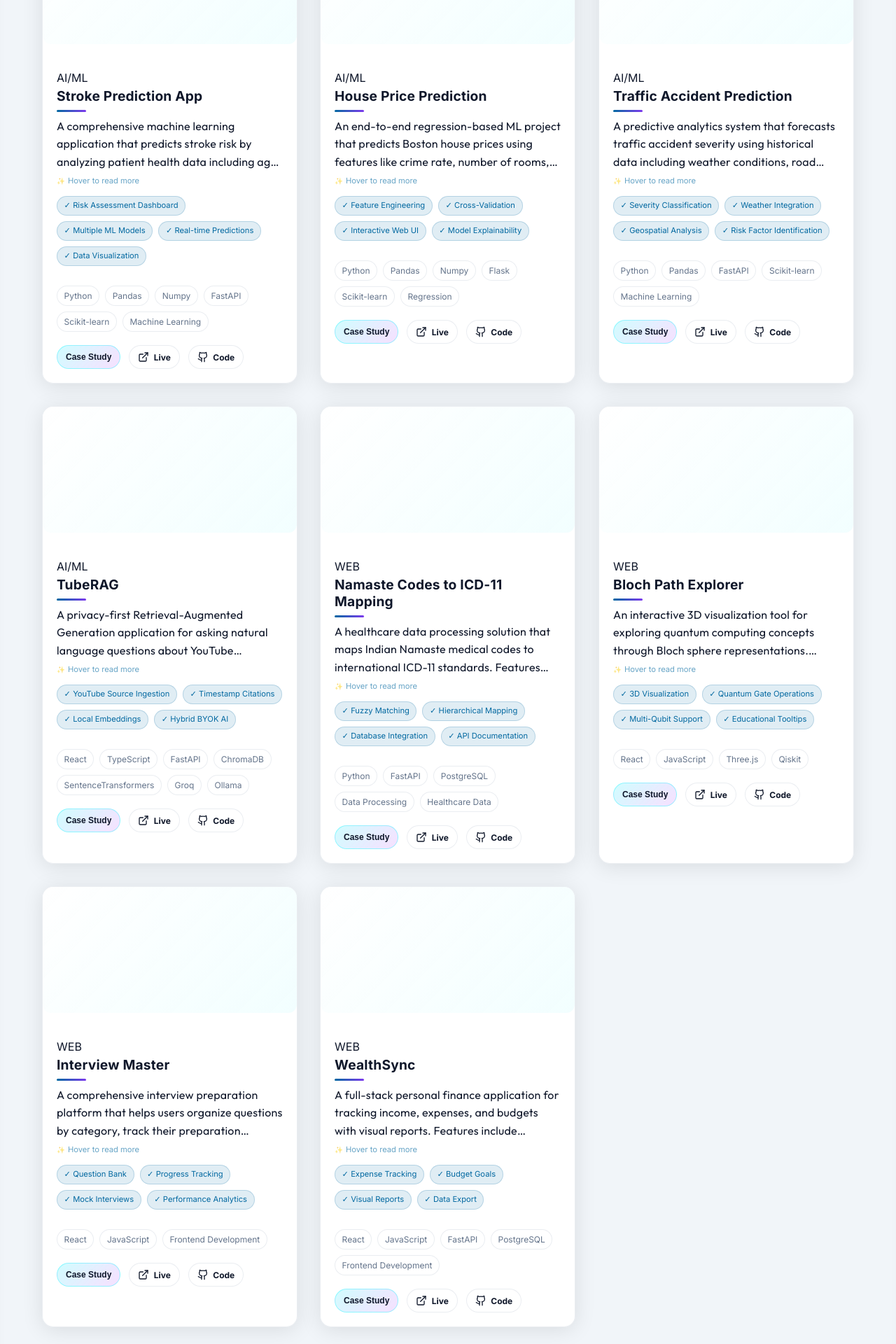
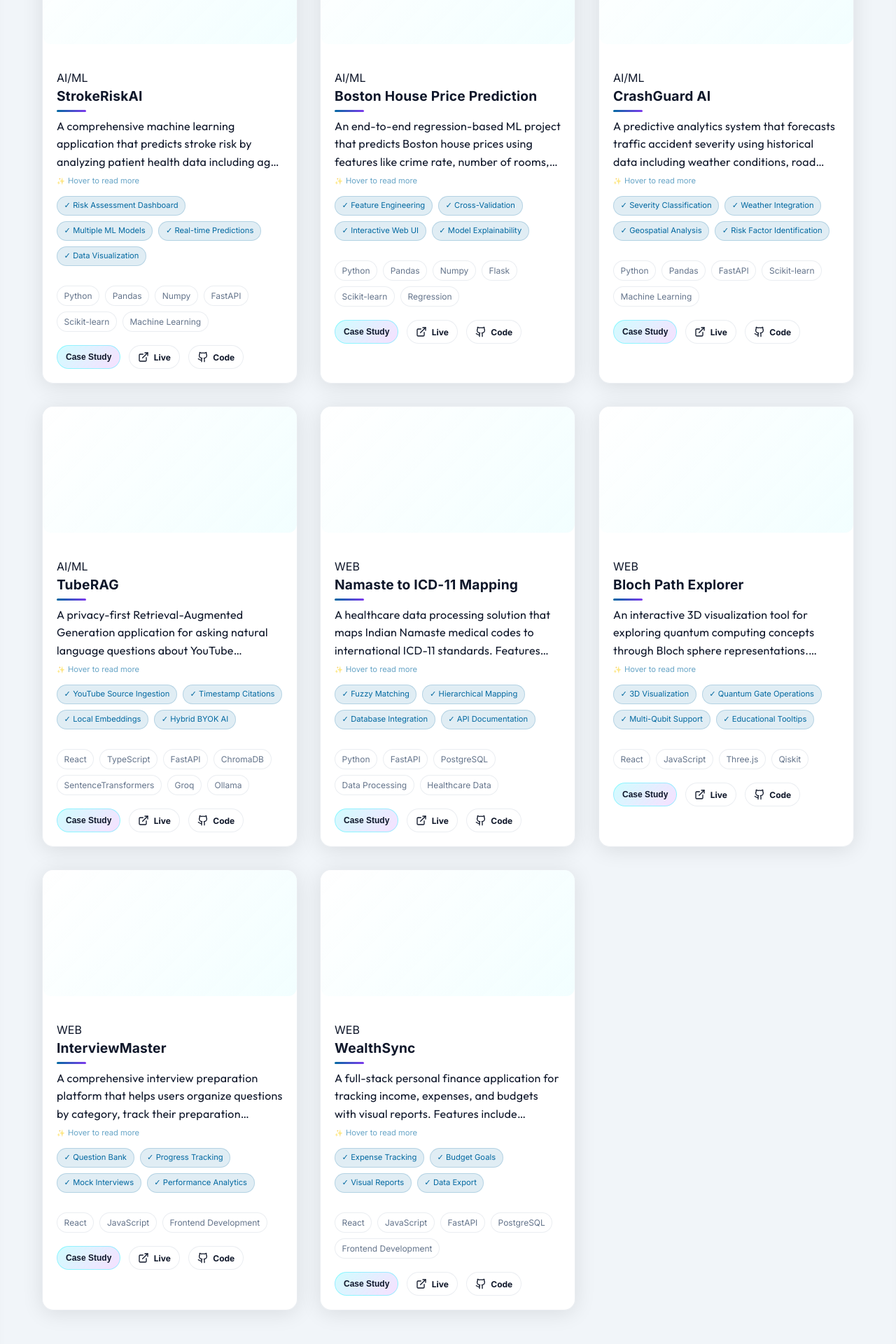
Before and after one commit to SatyaTejaChukka/my-portfolio, a React (Vite) app: page / in a window 1280 px wide. Shown: the part 2340-4260 px from the top of the page at 70% size. Built offline with nearby package versions, Linux system fonts and the light colour scheme; grey boxes are pictures that could not be loaded; some icons are missing.

Commit message:
Align project titles with deployed branding

```diff
--- a/src/components/Projects.jsx
+++ b/src/components/Projects.jsx
@@ -65,7 +65,7 @@ const projectsData = [
 
   {
     id: 1,
-    title: 'Stroke Prediction App',
+    title: 'StrokeRiskAI',
     category: 'AI/ML',
     image: '/projects/stroke-prediction.png',
     fallbackEmoji: '🧠',
@@ -91,7 +91,7 @@ const projectsData = [
   },
   {
     id: 2,
-    title: 'House Price Prediction',
+    title: 'Boston House Price Prediction',
     category: 'AI/ML',
     image: '/projects/house-price.png',
     fallbackEmoji: '🏠',
@@ -117,7 +117,7 @@ const projectsData = [
   },
   {
     id: 3,
-    title: 'Traffic Accident Prediction',
+    title: 'CrashGuard AI',
     category: 'AI/ML',
     image: '/projects/traffic-accident.png',
     fallbackEmoji: '🚦',
@@ -172,7 +172,7 @@ const projectsData = [
 
   {
     id: 4,
-    title: 'Namaste Codes to ICD-11 Mapping',
+    title: 'Namaste to ICD-11 Mapping',
     category: 'Web',
     image: '/projects/namaste-icd.png',
     fallbackEmoji: '🩺',
@@ -224,7 +224,7 @@ const projectsData = [
   },
   {
     id: 6,
-    title: 'Interview Master',
+    title: 'InterviewMaster',
     category: 'Web',
     image: '/projects/interview-master.png',
     fallbackEmoji: '🎤',
```
